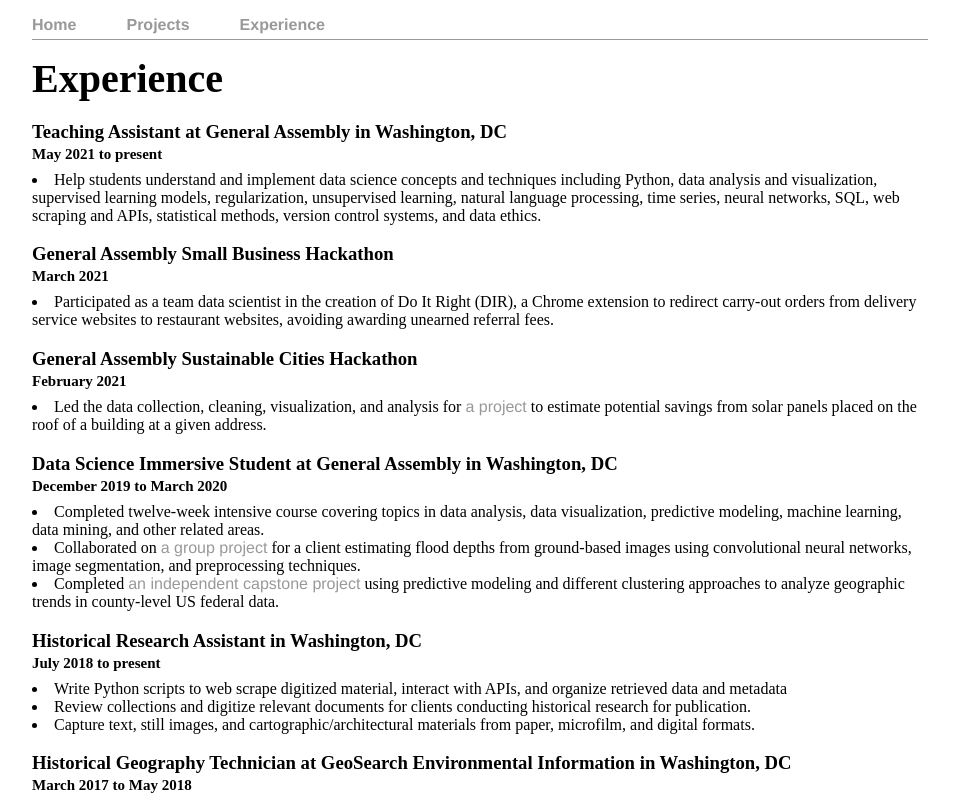
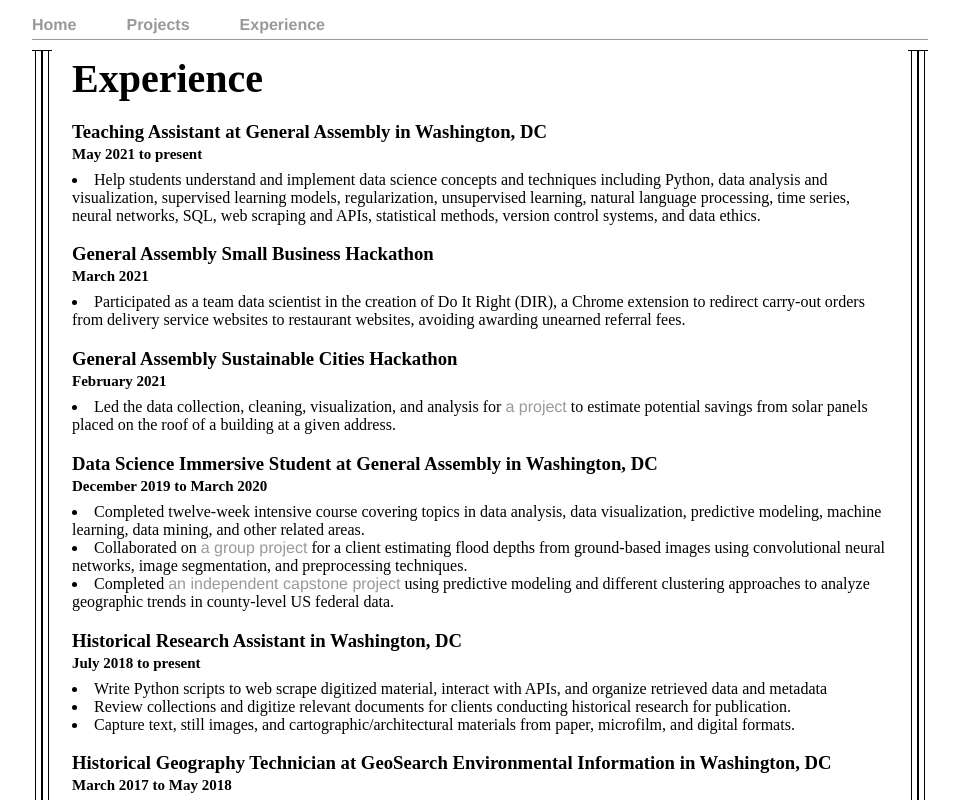
Before and after one commit to peckben1/peckben1.github.io, an Angular app: page /experience in a window 1280 px wide. Shown: the top 800 px of the page, without its empty margins (160-1119 px from the left). Built offline with nearby package versions, Linux system fonts and the light colour scheme; a web font is replaced by a local one.

Commit message:
added side pillar graphics to exp page

```diff
--- a/src/app/experience/experience.component.css
+++ b/src/app/experience/experience.component.css
@@ -14,17 +14,38 @@ h5 {
     font-size: 15px;
 }
 
+#honkbox {
+    display: flex;
+    flex-direction: row;
+}
+
 #leftpillar {
-    float: left;
+    margin-right: 20px;
 }
 
 #rightpillar {
-    float: right;
+    margin-left: 20px;
 }
 
 .pillar {
-    width: 30px;
+    width: 20px;
+    flex: none;
+    height: inherit;
+    margin-top: 10px;
+
+    border-top: 1px solid black;
+}
+
+.pillarcore {
+    width: 60%;
     height: 100%;
-    background-color: aqua;
-    margin: 20px;
+    margin: auto;
+    border-right: 1px solid black;
+    border-left: 1px solid black;
 }
+
+.pillarline {
+    width: calc(50% - 1px);
+    height: calc(100% + 5px);
+    border-right: 2px solid black;
+}
--- a/src/app/experience/experience.component.html
+++ b/src/app/experience/experience.component.html
@@ -1,6 +1,11 @@
-<!-- <div id="leftpillar" class="pillar"></div>
-<div id="rightpillar" class="pillar"></div> -->
+<div id="honkbox">
+    <div id="leftpillar" class="pillar">
+        <div class="pillarcore">
+            <div class="pillarline"></div>
+        </div>
+    </div>
 
+    <div>
         <h1>Experience</h1>
 
         <h3>Teaching Assistant at General Assembly in Washington, DC</h3>
@@ -54,3 +59,11 @@
         <li>Traditional research-oriented history education with additional studies in digital humanities and data analytics
         </li>
         <li>Recipient of the Alumni Distinguished Scholarship</li>
+    </div>
+
+    <div id="rightpillar" class="pillar">
+        <div class="pillarcore">
+            <div class="pillarline"></div>
+        </div>
+    </div>
+</div>
--- a/src/styles.css
+++ b/src/styles.css
@@ -1,5 +1,6 @@
 /* html {
     min-width: 500px;
+    min-height: 100%;
 } */
 
 * {
@@ -84,6 +85,7 @@ ul.posts li {
 body {
     margin: 10px auto;
     width: 70%;
+    min-height: 100vh;
     /* background-color: #41403c;
     color: #5f5239; */
 }
```
Also changed, not shown: src/app/app.component.css (+16 -0 lines), 8 other files (tests, documents, lock files or other folders). Lines whose indentation alone changed are shown as unchanged.
